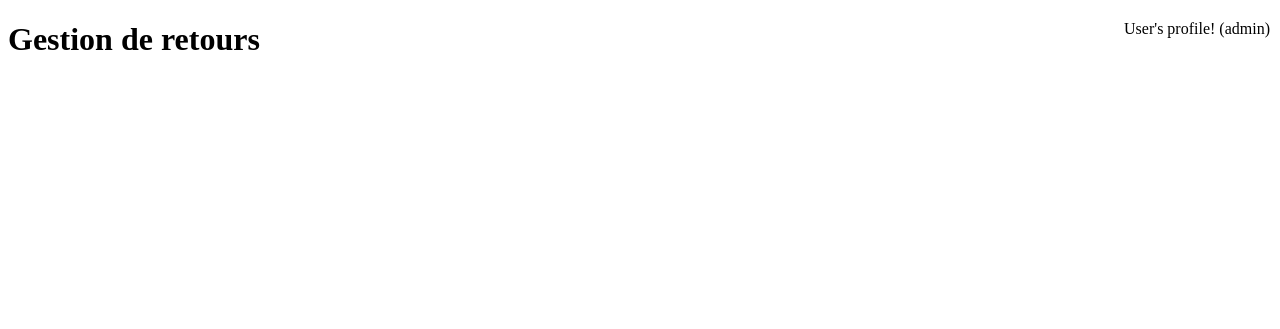
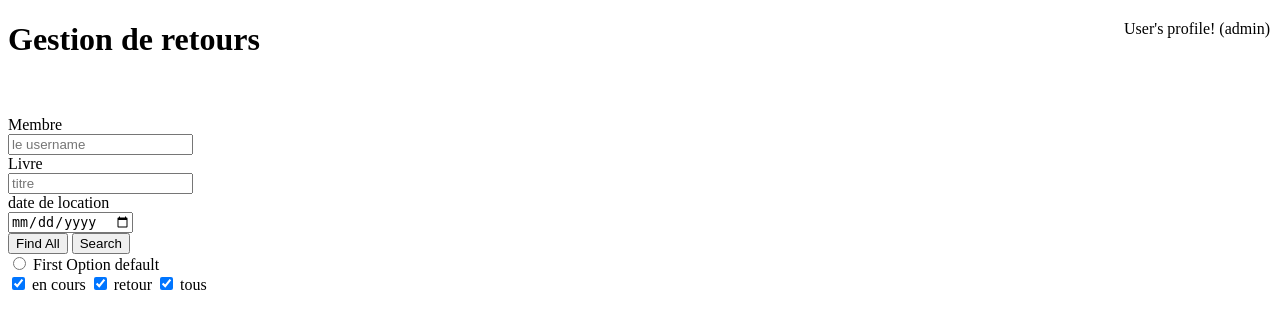
Before and after one commit to Nodiryps/online_library, a PHP site: the page made by view/view_returns.php in a window 1280 px wide. Shown: the top 329 px of the page. Run offline with PHP 8.4, Linux system fonts and the light colour scheme; the template is opened without the code that fills it: most values are stand-ins (such as "Sample title", 1, 10 or a date in 2020).

Commit message:
debut de return view

```diff
--- a/controller/ControllerBook.php
+++ b/controller/ControllerBook.php
@@ -138,7 +138,6 @@
             $author = $book->author;
             $editor = $book->editor;
             $picture = $book->picture;
-            // var_dump($isbn);
 
             if (isset($_POST['isbn']) && isset($_POST['isbn']) !== "")
                 $book->isbn = $this->isbn_format_string(Tools::sanitize($_POST["isbn"]));
@@ -150,7 +149,6 @@
                 $book->editor = Tools::sanitize($_POST["editor"]);
             if (isset($_POST['picture']) && isset($_POST['picture']) !== "")
                 $book->picture = Tools::sanitize($_POST["picture"]);
-
 
             $errors = $this->rules_add_book($isbn, $title, $author);
             $errors = Book::validate_photo($book->picture);
--- a/model/Rental.php
+++ b/model/Rental.php
@@ -80,6 +80,7 @@
         try {
             $query = self::execute("SELECT COUNT(*) FROM rental WHERE user=:id and rentaldate is null", array("id" => $id));
             $books = $query->fetch();
+            var_dump($books[0]);
             return $books[0] > 5;
         } catch (Exception $ex) {
             die("soucis de db");
@@ -93,7 +94,8 @@
         try {
             $query = self::execute("SELECT COUNT(*) FROM rental WHERE user=:id and rentaldate is not null", array("id" => $id));
             $books = $query->fetch();
-            return $books[0] > 5;
+            var_dump($books[0]>4);
+            return $books[0] > 4;
         } catch (Exception $ex) {
             die("soucis de db");
             echo $ex->getLine();
--- a/view/view_book_manager.php
+++ b/view/view_book_manager.php
@@ -103,7 +103,7 @@
                             </td>
                         <?php endif; ?>
                         <td style="border:none;" bgcolor="white">
-                            <form  method="post" action="rental/add_rental">
+                            <form  method="post" action="rental/add_rental_in_basket">
                                 <input type="hidden" name="idbook" value="<?= $book->id ?>">
                                 <button type="submit"  name="idsubmit" class="btn btn-success">
                                     <span class="glyphicon glyphicon-plus"></span>
@@ -169,7 +169,7 @@
                 <?php endif; ?>
             </table>
 
-            <form class="form-horizontal " method="post" action="rental/add_rental_for_user">
+            <form class="form-horizontal " method="post" action="rental/add_rental_for_user_in_basket">
                 <?php if ($profile->is_admin() || $profile->is_manager()): ?>
 
                     <label>le panier est pour: </label>
@@ -190,7 +190,7 @@
                     </div>
                 </form>
             <?php else: ?>
-                <form  class="form-horizontal " method="post" action="rental/add_rental_for_user">
+                <form  class="form-horizontal " method="post" action="rental/add_rental_for_user_in_basket">
                     <div class="text-right">
                         <input type="hidden" name="member_rents" value="<?php $profile->username ?>" >
                         <button class="btn btn-success" class="form-group " type="submit" name="test" ><span class="glyphicon glyphicon-check"> Louer</span></button>
--- a/view/view_returns.php
+++ b/view/view_returns.php
@@ -2,12 +2,12 @@
 <html>
     <head>
         <link style="width:50%;" rel="shortcut icon" href="img/bibli_logo.ico">
-         <title>retours</title>
+        <title>retours</title>
         <meta charset="UTF-8">
         <base href="<?= $web_root ?>"/>
         <meta name="viewport" content="width=device-width, initial-scale=1.0">
     </head>
-    <body>
+    <body >
         <nav>
             <?php
             if ($profile->is_member())
@@ -19,8 +19,67 @@
                 <?= $profile->fullname; ?>'s profile! (<?= $profile->role ?>)
             </div>
         </nav>
+        <div class="container text-center">
+            <h1>Gestion de retours</h1>
+            <br>
+            <br>
 
-        <h1>Gestion de retours</h1>
+            <div class="container">
+                <div class="row">
+                    <div class="col-lg-8">
+                        <form id="convFilter" class="form-horizontal" action="/admin/conversations/filter">
+                            <div class="col-md-6">
+                                <div class="form-group">
+                                    <label class="col-sm-4 control-label" for="Membre">Membre</label>
+                                    <div class="col-sm-8">
+                                        <input type="text" class="form-control" name="membre" id="Membre" placeholder="le username">
+                                    </div>
+                                </div>
+                            </div>
+                            <div class="col-md-6">
+                                <div class="form-group ">
+                                    <label class="col-sm-4 control-label" for="Livre">Livre</label>
+                                    <div class="col-sm-8">
+                                        <input type="text" class="form-control" id="Livre" name="title" placeholder="titre">
+                                    </div>
+                                </div>
+                                <div class="form-group">
+                                    <label class="col-sm-4 control-label" for="date de location">date de location</label>
+                                    <div class="col-sm-8">
+                                        <input type="date" class="form-control" name="rentdate" id="toDate" placeholder=" 02/10/2015">
+                                    </div>
+                                </div>
+                                <div class="col-sm-offset-4 col-sm-8">
+                                    <button type="button" id="find-all" class="btn btn-primary">Find All</button>
+                                    <button type="submit" class="btn btn-primary">Search</button>
+                                </div>
+                            </div>
+                            <div class="funkyradio">
+                                <div class="funkyradio-default">
+                                    <input type="radio" name="radio" id="radio1" />
+                                    <label for="radio1">First Option default</label>
+                                </div>
+                            </div>
+                            	<label class="btn btn-success active">
+				<input type="checkbox" autocomplete="off" checked>
+				<span class="glyphicon glyphicon-ban-circle">en cours</span>
+			</label>
+
+                            	<label class="btn btn-warning active">
+				<input type="checkbox" autocomplete="off" checked>
+				<span class="glyphicon glyphicon-ban-circle">retour</span>
+			</label>
+                               	<label class="btn btn-danger active">
+				<input type="checkbox" autocomplete="off" checked>
+				<span class="glyphicon glyphicon-ban-circle">tous</span>
+			</label>
+
+
+                        </form>
+                    </div>
+                </div>
+            </div>
+        </div>
 
     </body>
 </html>
```
Also changed, not shown: controller/ControllerRental.php (+12 -6 lines), view/view_basket.php (deleted, +0 -14 lines).
